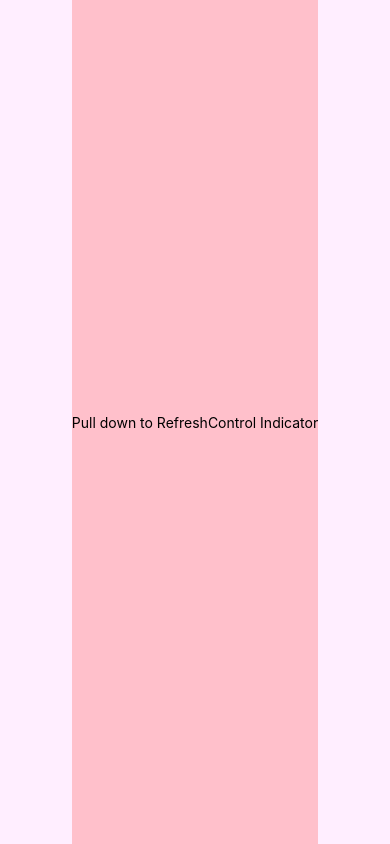
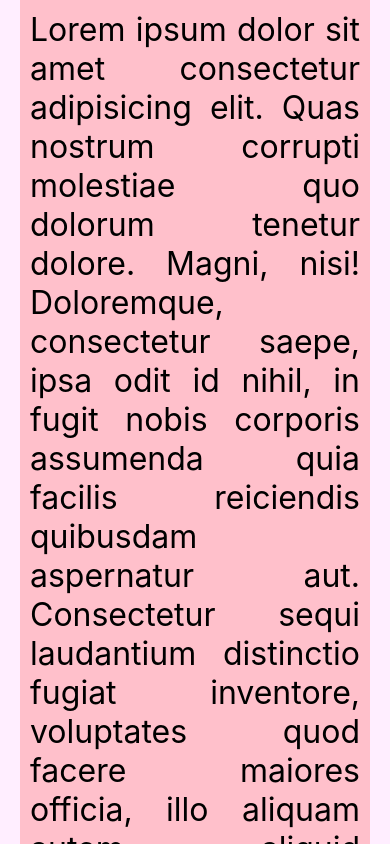
Before and after one commit to Tahidur-Rahman/react-native-practice, a React Native app: screen / in a window 390 px wide. Built offline with nearby package versions, Linux system fonts and the light colour scheme.

Commit message:
ScrollView

```diff
--- a/App.js
+++ b/App.js
@@ -15,7 +15,6 @@ export default function App() {
   return (
     <View style={styles.container}>
       {/* <PizzaTranslator /> */}
-      {/* <ScrollViewPart /> */}
       {/* <SectionListBasics /> */}
 
     {/* BuiltInComponents */}
@@ -26,8 +25,9 @@ export default function App() {
     {/* <Images/> */}
     {/* <KeyboardAvoidingViews /> */}
     {/* <Modals/> */}
+    {/* <PullToRefresh /> */}
+    <ScrollViewPart />
 
-<PullToRefresh />
 
     </View>
   );
--- a/ScrollViewPage.js
+++ b/ScrollViewPage.js
@@ -1,48 +1,37 @@
 import React from "react";
-import { ScrollView, Image, Text } from "react-native";
+import { ScrollView, Text,StyleSheet,SafeAreaView,StatusBar } from "react-native";
 
-const logo = {
-  uri: "https://reactnative.dev/img/tiny_logo.png",
-  width: 64,
-  height: 64,
-};
+
 
 function ScrollViewPart() {
+  console.log(StatusBar);
   return (
-    <ScrollView>
-      <Text style={{ fontSize: 96 }}>Scroll me plz</Text>
-      <Image source={logo} />
-      <Image source={logo} />
-      <Image source={logo} />
-      <Image source={logo} />
-      <Image source={logo} />
-      <Text style={{ fontSize: 96 }}>If you like</Text>
-      <Image source={logo} />
-      <Image source={logo} />
-      <Image source={logo} />
-      <Image source={logo} />
-      <Image source={logo} />
-      <Text style={{ fontSize: 96 }}>Scrolling down</Text>
-      <Image source={logo} />
-      <Image source={logo} />
-      <Image source={logo} />
-      <Image source={logo} />
-      <Image source={logo} />
-      <Text style={{ fontSize: 96 }}>What's the best</Text>
-      <Image source={logo} />
-      <Image source={logo} />
-      <Image source={logo} />
-      <Image source={logo} />
-      <Image source={logo} />
-      <Text style={{ fontSize: 96 }}>Framework around?</Text>
-      <Image source={logo} />
-      <Image source={logo} />
-      <Image source={logo} />
-      <Image source={logo} />
-      <Image source={logo} />
-      <Text style={{ fontSize: 80 }}>React Native</Text>
-    </ScrollView>
+    <SafeAreaView style={styles.container}>
+      <ScrollView style={styles.scrollView}
+      bounces={true}>
+        <Text style={styles.text}>
+
+          Lorem ipsum dolor sit amet consectetur adipisicing elit. Quas nostrum corrupti molestiae quo dolorum tenetur dolore. Magni, nisi! Doloremque, consectetur saepe, ipsa odit id nihil, in fugit nobis corporis assumenda quia facilis reiciendis quibusdam aspernatur aut. Consectetur sequi laudantium distinctio fugiat inventore, voluptates quod facere maiores officia, illo aliquam autem aliquid molestias libero beatae doloremque nemo amet numquam at voluptatem. Maiores, odit modi blanditiis cum accusantium sed placeat beatae velit eos at vitae omnis corrupti, commodi illo praesentium libero molestiae dolores et quisquam vero. Sapiente laborum excepturi nostrum deserunt nam nemo porro illum labore? Suscipit soluta quae nesciunt blanditiis eaque?
+        </Text>
+      </ScrollView>
+
+    </SafeAreaView>
   );
 }
 
+const styles = StyleSheet.create({
+  container:{
+    flex:1,
+    paddingTop:StatusBar.currentHeight,
+  },
+  scrollView:{
+    backgroundColor:'pink',
+    marginHorizontal:20,
+    padding:10,
+  },text:{
+    fontSize:32,
+    textAlign:'justify',
+  }
+})
+
 export default ScrollViewPart;
```
